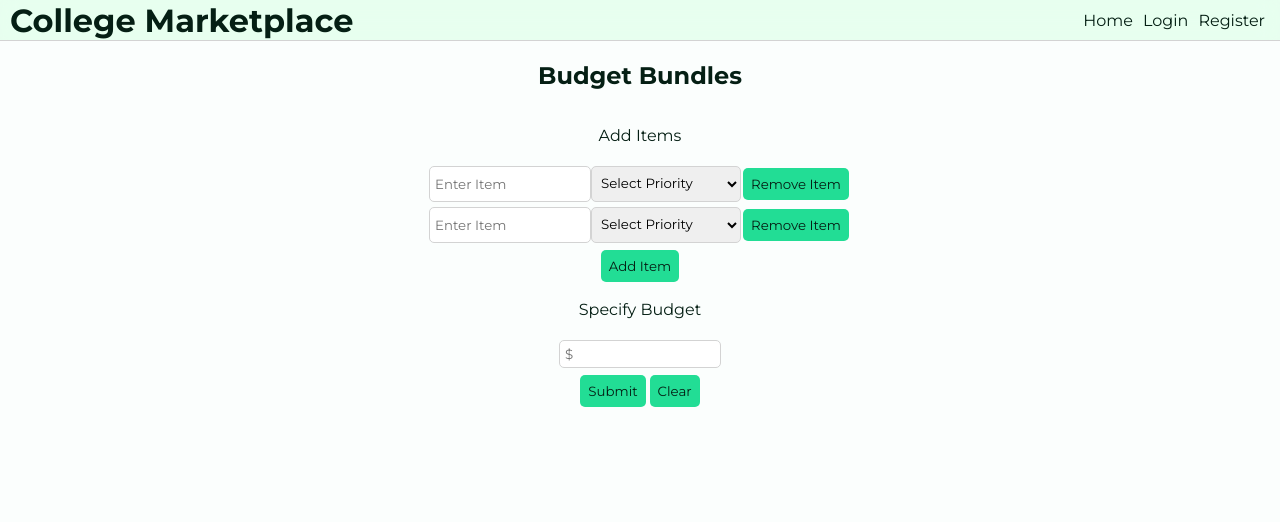
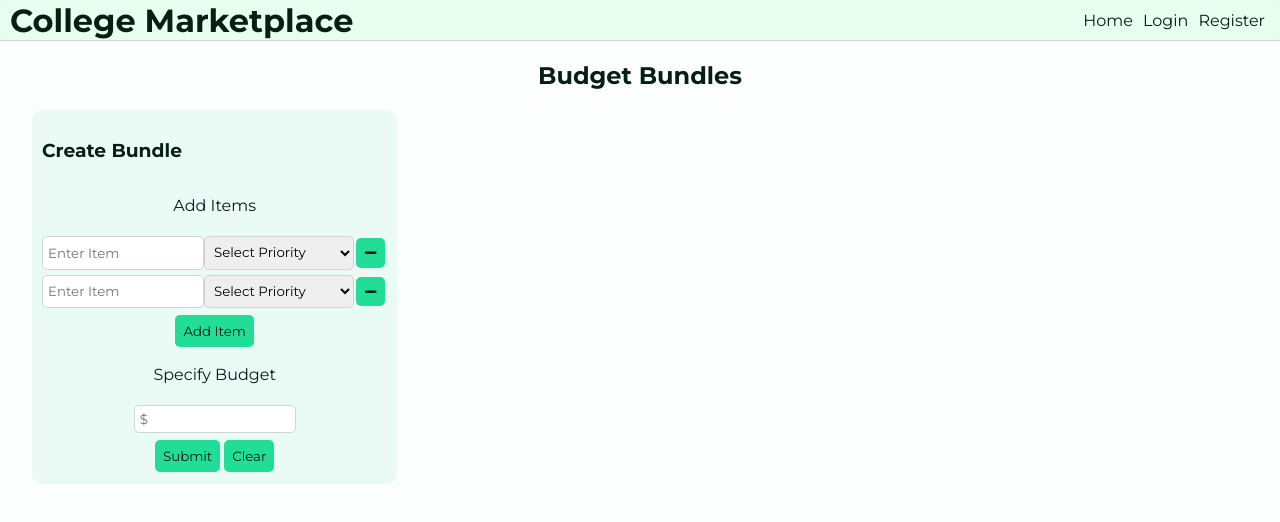
Before and after one commit to gbesmonte-metau/college-marketplace, a React (Vite) app in the folder frontend/: page /bundles in a window 1280 px wide. Shown: the top 522 px of the page. Built offline with nearby package versions, Linux system fonts and the light colour scheme; no server answers.

Commit message:
fixed filter, bundle css

```diff
--- a/frontend/src/components-css/BudgetBundlesPage.css
+++ b/frontend/src/components-css/BudgetBundlesPage.css
@@ -1,13 +1,16 @@
 .bundle-page {
   margin-left: 2rem;
   margin-right: 2rem;
-  display: flex;
-  flex-direction: column;
-  justify-content: center;
-  align-items: center;
+  display: grid;
+  grid-template-columns: 1fr 3fr;
 }
 .bundle-inputs {
   display: flex;
+}
+.bundle-page form {
+  background-color: var(--light-primary);
+  padding: 10px;
+  border-radius: 10px;
 }
 .bundle-page input,
 .bundle-page select {
@@ -17,12 +20,6 @@
   border-radius: 5px;
   border: 1px solid lightgray;
 }
-.bundles {
-  margin-left: 20px;
-  width: 100%;
-  max-width: 100%;
-  overflow: scroll;
-}
 .add-items-container {
   display: flex;
   flex-direction: column;
@@ -30,9 +27,20 @@
   align-items: center;
   gap: 5px;
 }
+.bundle-title {
+  text-align: center;
+}
 .bundles {
+  margin-left: 10px;
+  max-width: 100%;
+  overflow: scroll;
   display: flex;
   flex-direction: column;
   justify-content: center;
   align-items: center;
 }
+.remove-item-btn {
+  display: flex;
+  justify-content: center;
+  align-items: center;
+}
--- a/frontend/src/components-css/Bundle.css
+++ b/frontend/src/components-css/Bundle.css
@@ -1,4 +1,5 @@
 .bundle {
+  width: 100%;
   display: flex;
   flex-direction: column;
   justify-content: center;
@@ -8,4 +9,5 @@
   display: flex;
   width: 100%;
   max-width: 100%;
+  overflow-x: scroll;
 }
--- a/frontend/src/components-css/Filter.css
+++ b/frontend/src/components-css/Filter.css
@@ -3,6 +3,11 @@
   background-color: var(--background);
   border-radius: 10px;
   padding: 10px;
+  position: fixed;
+  top: 75px;
+  left: 0;
+  overflow: scroll;
+  height: 80%;
 }
 
 .filter-box p {
--- a/frontend/src/components-css/MyPostsPage.css
+++ b/frontend/src/components-css/MyPostsPage.css
@@ -5,6 +5,12 @@
   align-items: center;
   gap: 20px;
   flex-wrap: wrap;
+  margin: 20px;
+}
+.mypost-container {
+  display: flex;
+  justify-content: center;
+  align-items: center;
 }
 .mypost-grid {
   display: flex;
--- a/frontend/src/components-css/Post.css
+++ b/frontend/src/components-css/Post.css
@@ -1,4 +1,5 @@
 .post {
+  min-width: 200px;
   margin: 5px;
   width: 250px;
   height: 400px;
--- a/frontend/src/components/BudgetBundlesPage.jsx
+++ b/frontend/src/components/BudgetBundlesPage.jsx
@@ -3,6 +3,7 @@ import Bundle from "./Bundle";
 import "../components-css/BudgetBundlesPage.css";
 import { postRequest } from "../api";
 import Loading from "./Loading";
+import { FaMinus } from "react-icons/fa";
 
 export default function BudgetBundlesPage() {
   const [items, setItems] = useState([null, null]);
@@ -20,7 +21,7 @@ export default function BudgetBundlesPage() {
 
   function changePriority(e, item) {
     const value = e.target.value;
-    if (item == null || item == ""){
+    if (item == null || item == "") {
       return;
     }
     setPriorityMap({ ...priorityMap, [item]: value });
@@ -97,10 +98,13 @@ export default function BudgetBundlesPage() {
   return (
     <div className="page">
       <Loading isLoading={isLoading}></Loading>
+      <div className='bundle-title'>
+        <h2>Budget Bundles</h2>
+      </div>
       <div className="bundle-page">
-        <h2>Budget Bundles</h2>
         <div>
           <form onSubmit={findBundles}>
+            <h3>Create Bundle</h3>
             <div className="add-items-container">
               <p>Add Items</p>
               {items.map((item, index) => (
@@ -126,8 +130,12 @@ export default function BudgetBundlesPage() {
                     <option value="Medium">Medium</option>
                     <option value="Low">Low</option>
                   </select>
-                  <button type="button" onClick={(e) => removeItem(e, index)}>
-                    Remove Item
+                  <button
+                    className="remove-item-btn"
+                    type="button"
+                    onClick={(e) => removeItem(e, index)}
+                  >
+                    <FaMinus />
                   </button>
                 </div>
               ))}
@@ -155,9 +163,8 @@ export default function BudgetBundlesPage() {
             </div>
           </form>
         </div>
+        {bundles && (
           <div className="bundles">
-          {bundles && (
-            <div>
             <Bundle
               bundleItems={bundles.cheapestBundle}
               type={"Cheapest Bundle"}
@@ -170,6 +177,5 @@ export default function BudgetBundlesPage() {
         )}
       </div>
     </div>
-    </div>
   );
 }
--- a/frontend/src/components/Filter.jsx
+++ b/frontend/src/components/Filter.jsx
@@ -25,6 +25,7 @@ export default function Filter({ filter, setFilter }) {
       distance: distance || "All",
     });
   }
+
   function clearFilter() {
     setPrice(0);
     setDistance("All");
--- a/frontend/src/components/MyPostsPage.jsx
+++ b/frontend/src/components/MyPostsPage.jsx
@@ -33,9 +33,11 @@ export default function MyPostsPage() {
         <div className="create-btn">
           <button onClick={() => setIsCreatePostOpen(true)}>Create Post</button>
         </div>
-        <div className="mypost-grid">
-          {myPosts &&
-            myPosts.map((post, idx) => <Post key={idx} post={post}></Post>)}
+        <div className="mypost-container">
+          <div className="mypost-grid">
+            {myPosts &&
+              myPosts.map((post, idx) => <Post key={idx} post={post}></Post>)}
+          </div>
         </div>
       </div>
       {isCreatePostOpen && (
--- a/frontend/src/components/PostPage.jsx
+++ b/frontend/src/components/PostPage.jsx
@@ -96,6 +96,7 @@ export default function PostPage() {
       </div>}
       <div className="post-body">
         <Filter filter={filter} setFilter={setFilter} />
+        <div></div>
         <div className="post-page">
           <div className="post-grid">
             {posts.length > 0 ? (
--- a/frontend/src/index.css
+++ b/frontend/src/index.css
@@ -11,7 +11,7 @@
 @media (prefers-color-scheme: dark) {
   :root {
     --text: white;
-    --background: #131313;
+    --background: #1d1f1e;
     --primary: #22dd95;
     --light-primary:#8397ec;
     --secondary: #13267c;
```
Also changed, not shown: 1 other file (tests, documents, lock files or other folders). Lines whose indentation alone changed are shown as unchanged.
